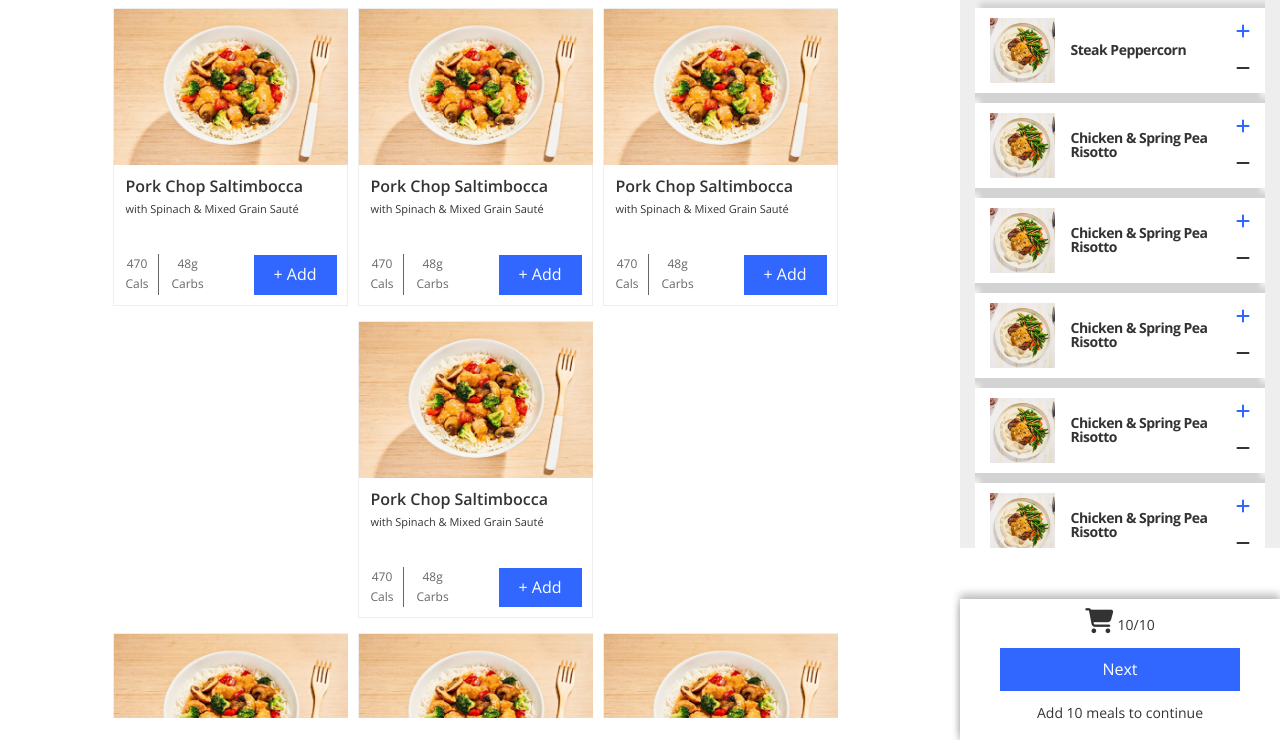
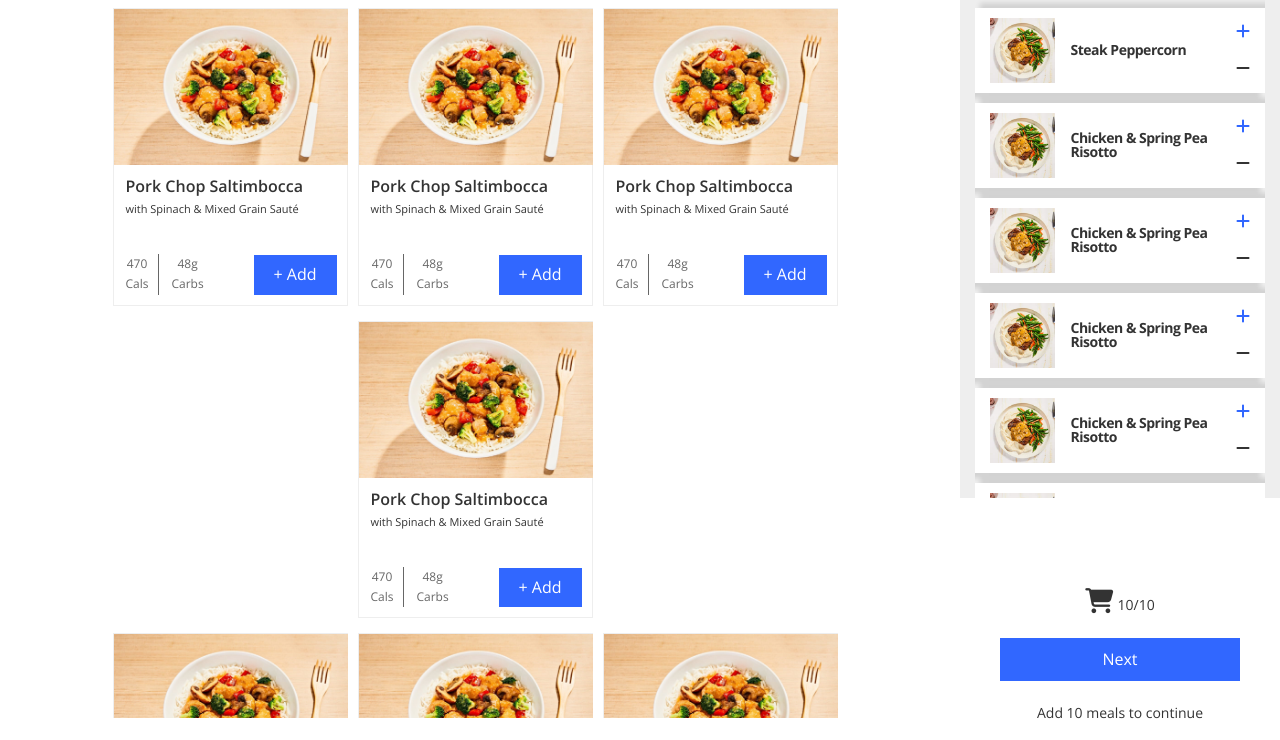
Before and after one commit to hssnfarooq/freshly, a plain HTML site: page meals.html in a window 1280 px wide. Shown: the part 60-800 px from the top of the page. Drawn offline with nearby package versions, Linux system fonts and the light colour scheme.

Commit message:
Meals updated

```diff
--- a/CSS/meals.css
+++ b/CSS/meals.css
@@ -250,8 +250,6 @@ body {
   justify-content: center;
   align-items: center;
   background-color: #fff;
-  box-shadow: 0 -5px 8px 0px rgba(0, 0, 0, 0.25),
-    0 5px 8px 0px rgba(0, 0, 0, 0.25);
   padding: 10px 5px;
   width: 25%;
 }
@@ -277,8 +275,8 @@ body {
   text-align: center;
   color: #fff;
   background-color: #3167ff;
-  padding: 8px 20px;
-  margin: 10px 0px;
+  padding: 8px 25px;
+  margin: 20px 0px;
   text-decoration: none;
   width: 240px;
 }
@@ -333,7 +331,7 @@ body {
 }
 
 .container-left .main-cart-section-scroll {
-  height: 550px;
+  height: 500px;
   overflow-y: auto;
 }
 
```
